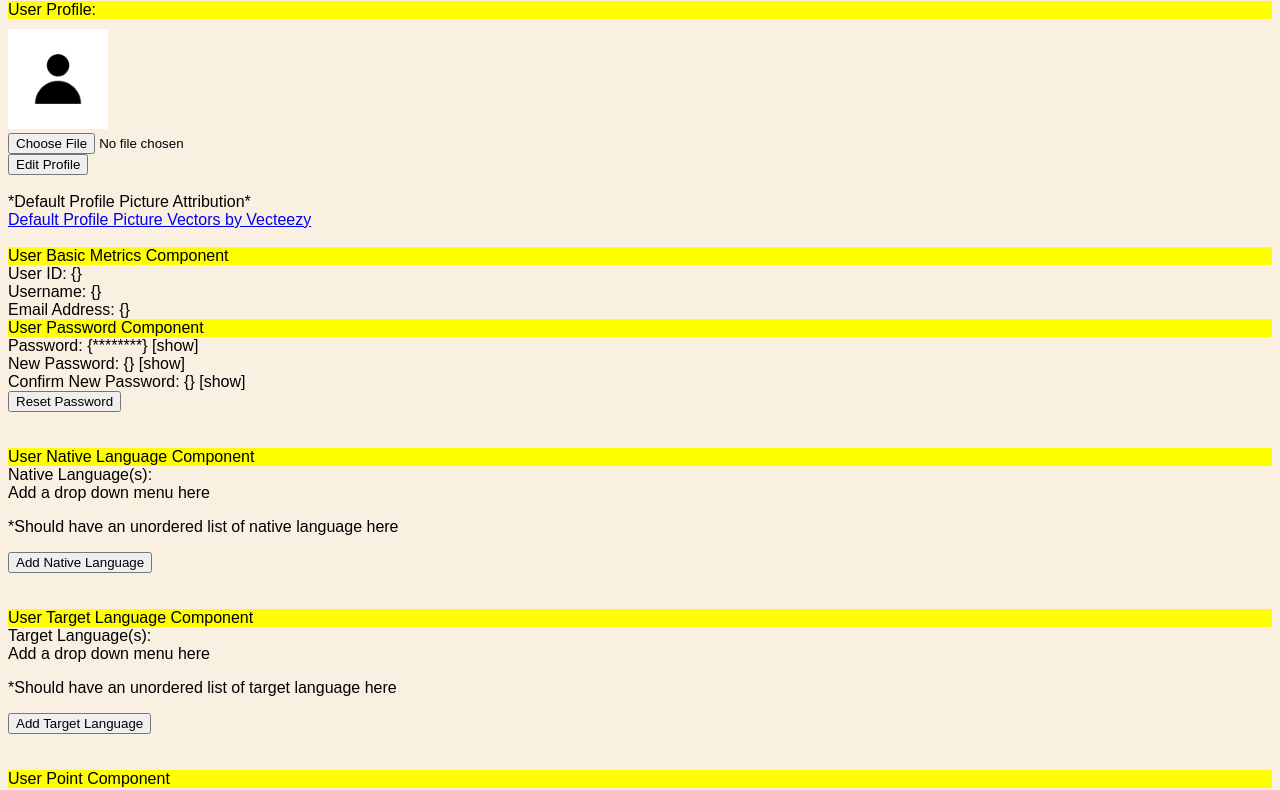
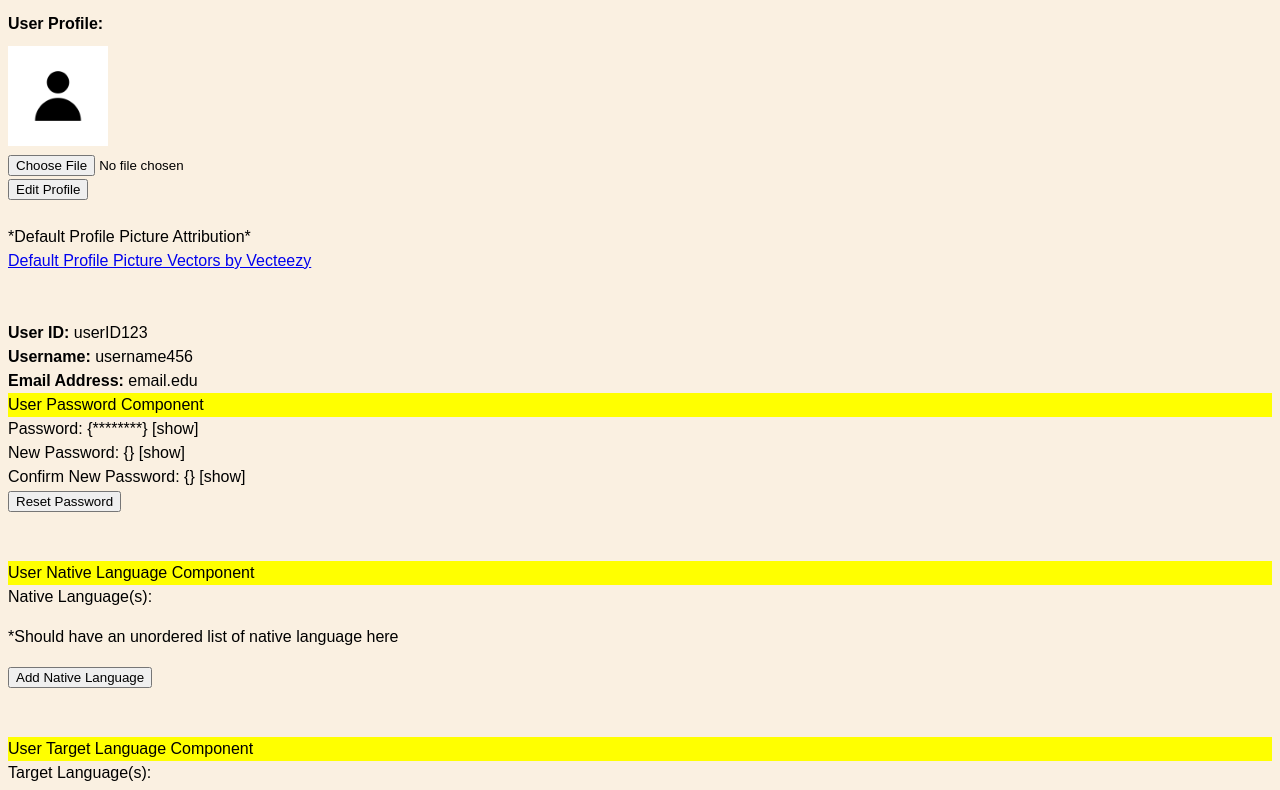
Before and after one commit to JianmingLinUMass/ms02, a plain HTML site: page front-end/ProgressTracking/progress-tracking.html in a window 1280 px wide. Shown: the part 87-877 px from the top of the page. Drawn offline with Linux system fonts and the light colour scheme.

Commit message:
updated user basic metrics component; though the feature does not quite use database yet.

```diff
--- a/front-end/ProgressTracking/components/AppControlComponent/AppControlComponent.js
+++ b/front-end/ProgressTracking/components/AppControlComponent/AppControlComponent.js
@@ -50,7 +50,7 @@ export class AppControlComponent {
 
     #setupContentInContainer() {
         this.#container.innerHTML = `
-        <h1>Welcome to the User Page, {username}.</h1>
+        <h1>Welcome to the User Page!</h1>
         <div id="viewContainer"></div>`;
     }
 
--- a/front-end/ProgressTracking/components/UserBasicMetricsComponent/UserBasicMetricsComponent.js
+++ b/front-end/ProgressTracking/components/UserBasicMetricsComponent/UserBasicMetricsComponent.js
@@ -8,6 +8,10 @@ export class UserBasicMetricsComponent extends BaseComponent{
     constructor() {
         super();
         this.loadCSS('UserBasicMetricsComponent');
+
+        this.userID = "userID123";
+        this.username = "username456";
+        this.emailAddress = "email.edu";
     }
 
     render() {
@@ -27,13 +31,36 @@ export class UserBasicMetricsComponent extends BaseComponent{
 
     #setupContentInContainer() {
         this.#container.innerHTML = `
-        <div id="TO-DO">User Basic Metrics Component</div>
-        <div>User ID: {}</div>
-        <div>Username: {}</div>
-        <div>Email Address: {}</div>`;
+        <br>
+        <div><b>User ID:</b>
+            <span id="user-id"></span>
+        </div>
+        <div><b>Username:</b>
+            <span id="username">username456</span>
+        </div>
+        <div><b>Email Address:</b>
+            <span id="email-address">email.edu</span>
+        </div>`;
     }
 
     #attachEventListeners() {
+        const userIdSpan = this.#container.querySelector('#user-id');
+        const usernameSpan = this.#container.querySelector('#username');
+        const userEmailAddressSpan = this.#container.querySelector('#email-address');
 
+        userIdSpan.innerHTML = this.userID;
+        usernameSpan.innerHTML = this.username;
+        userEmailAddressSpan.innerHTML = this.emailAddress;
+
+        this.#publishStoreUserMetrics(this.userID);       // store user id as an user metrics
+        this.#publishStoreUserMetrics(this.username);     // store username as an user metrics
+        this.#publishStoreUserMetrics(this.emailAddress); // store user email address as an user metrics
+
+        // *To-Do: enable load user metrics here, if needed*
+    }
+
+    #publishStoreUserMetrics(userMetrics) {
+        const hub = EventHub.getInstance();
+        hub.publish(Events.StoreBasicMetrics, { userMetrics });
     }
 }
--- a/front-end/ProgressTracking/components/UserNativeLanguageComponent/UserNativeLanguageComponent.js
+++ b/front-end/ProgressTracking/components/UserNativeLanguageComponent/UserNativeLanguageComponent.js
@@ -30,9 +30,8 @@ export class UserNativeLanguageComponent extends BaseComponent {
         <br><br>
         <div id="TO-DO">User Native Language Component</div>
         <div>Native Language(s):</div>
-        <div>Add a drop down menu here</div>
         <p>*Should have an unordered list of native language here</p>
-        <button>Add Native Language</button>`;
+        <button id="add-native-language-button">Add Native Language</button>`;
     }
 
     #attachEventListeners() {
--- a/front-end/ProgressTracking/components/UserPasswordComponent/UserPasswordComponent.js
+++ b/front-end/ProgressTracking/components/UserPasswordComponent/UserPasswordComponent.js
@@ -28,10 +28,10 @@ export class UserPasswordComponent extends BaseComponent {
     #setupContentInContainer() {
         this.#container.innerHTML = `
         <div id="TO-DO">User Password Component</div>
-        <div>Password: {********} [show]</div>
-        <div>New Password: {} [show]</div>
-        <div>Confirm New Password: {} [show]</div>
-        <button>Reset Password</button>`;
+        <div id="password">Password: {********} [show]</div>
+        <div id="new-password">New Password: {} [show]</div>
+        <div id="confirm-new-password">Confirm New Password: {} [show]</div>
+        <button id="reset-password-button">Reset Password</button>`;
     }
 
     #attachEventListeners() {
--- a/front-end/ProgressTracking/components/UserPointMetricsComponent/UserPointMetricsComponent.js
+++ b/front-end/ProgressTracking/components/UserPointMetricsComponent/UserPointMetricsComponent.js
@@ -29,10 +29,10 @@ export class UserPointMetricsComponent extends BaseComponent {
         this.#container.innerHTML = `
         <br><br>
         <div id="TO-DO">User Point Component</div>
-        <div>Level: {}</div>
-        <div>Daily Goal (in points): {} [edit]</div>
-        <div>Points Earned (from Learn Page): {}</div>
-        <div>Points Earned (from Exercise Page): {}</div>`;
+        <div id="level">Level: {}</div>
+        <div id="point-earned-from-learn-page">Points Earned (from Learn Page): {}</div>
+        <div id="point-earned-from-exercise-page">Points Earned (from Exercise Page): {}</div>
+        <br><br>`;
     }
 
     #attachEventListeners() {
--- a/front-end/ProgressTracking/components/UserProfileComponent/UserProfileComponent.js
+++ b/front-end/ProgressTracking/components/UserProfileComponent/UserProfileComponent.js
@@ -27,7 +27,7 @@ export class UserProfileComponent extends BaseComponent {
 
     #setupContentInContainer() {
         this.#container.innerHTML = `
-        <div id="TO-DO">User Profile:</div>
+        <div><b>User Profile:</b></div>
         <img src="../../front-end/ProgressTracking/components/UserProfileComponent/profile-picture.jpg" alt="Default Profile" id="profile-picture">
         <form enctype="multipart/form-data">
             <input type="file" accept="image/*" id="edit-profile-input"/>
@@ -77,7 +77,6 @@ export class UserProfileComponent extends BaseComponent {
         hub.publish(Events.LoadProfile, {});
     }
 
-
     #clearInputs(editProfileInput) {
         editProfileInput.value = '';
     }
--- a/front-end/ProgressTracking/components/UserTargetLanguageComponent/UserTargetLanguageComponent.js
+++ b/front-end/ProgressTracking/components/UserTargetLanguageComponent/UserTargetLanguageComponent.js
@@ -30,9 +30,8 @@ export class UserTargetLanguageComponent extends BaseComponent {
         <br><br>
         <div id="TO-DO">User Target Language Component</div>
         <div>Target Language(s):</div>
-        <div>Add a drop down menu here</div>
         <p>*Should have an unordered list of target language here</p>
-        <button>Add Target Language</button>`;
+        <button id="add-target-language-button">Add Target Language</button>`;
     }
 
     #attachEventListeners() {
--- a/front-end/ProgressTracking/eventHub/Events.js
+++ b/front-end/ProgressTracking/eventHub/Events.js
@@ -14,4 +14,14 @@ export const Events = {
     ClearProfile: 'ClearProfile',
     ClearProfileSuccess: 'ClearProfileSuccess',
     ClearProfileFailure: 'ClearProfileFailure',
-  };
+
+// ------------------------------------------------ Basic Metrics ------------------------------------------------
+    LoadBasicMetrics: 'LoadBasicMetrics',
+    LoadBasicMetricsSuccess: 'LoadBasicMetricsSuccess',
+    LoadBasicMetricsFailure: 'LoadBasicMetricsFailure',
+
+    StoreBasicMetrics: 'StoreBasicMetrics',
+    StoreBasicMetricsSuccess: 'StoreBasicMetricsSuccess',
+    StoreBasicMetricsFailure: 'StoreBasicMetricsFailure',
+
+};
--- a/front-end/ProgressTracking/progress-tracking.css
+++ b/front-end/ProgressTracking/progress-tracking.css
@@ -24,4 +24,5 @@ h1 {
 
 body {
     background-color: rgb(250, 240, 225);
+    line-height: 1.5;
 }
--- a/front-end/ProgressTracking/services/UserMetricsRepositoryService.js
+++ b/front-end/ProgressTracking/services/UserMetricsRepositoryService.js
@@ -7,8 +7,7 @@ export class UserMetricsRepositoryService extends Service {
     super();
     this.dbName = 'metricsDB';
     this.storeNames = ['userProfile', 'userBasic', 'userPassword',
-      'userNativeLan', 'userTargetLan', 'userPoint'];
-    this.profileStoreName = this.storeNames[0];
+                       'userNativeLan', 'userTargetLan', 'userPoint'];
     this.db = null;
 
     // Initialize the database
@@ -16,6 +15,7 @@ export class UserMetricsRepositoryService extends Service {
       .then(() => {
         // Load profile on initialization
         this.loadProfileFromDB();
+        //this.loadBasicFromDB(); // *To-Do: enable load user metrics here, if needed*
       })
       .catch(error => {
         console.error(error);
@@ -51,7 +51,7 @@ export class UserMetricsRepositoryService extends Service {
     }
   }
 
-  // ------------------------------------------------ Profile ------------------------------------------------
+  // ------------------------------------------------ User Profile ------------------------------------------------
   async clearProfile() {
     return new Promise((resolve, reject) => {
       const transaction = this.db.transaction([this.storeNames[0]], 'readwrite');
@@ -74,7 +74,9 @@ export class UserMetricsRepositoryService extends Service {
     return new Promise((resolve, reject) => {
       const transaction = this.db.transaction([this.storeNames[0]], 'readwrite');
       const store = transaction.objectStore(this.storeNames[0]);
-      const request = store.add(profile); // profile is a File object
+      const request = store.add(profile);
+      // profile should contain:
+      //   0: profile image (file object)
 
       request.onsuccess = () => {
         this.publish(Events.StoreProfileSuccess, profile);
@@ -120,18 +122,80 @@ export class UserMetricsRepositoryService extends Service {
     }
   }
 
-  // ------------------------------------------------ User id ------------------------------------------------
+  // ------------------------------------------------ User Basic ------------------------------------------------
+  // currently basic metrics are not stored in the database, since they are initialized before we load them from this db
+  // to enable this store function, complete pair it with loadBasicFromDB().
+  async storeBasic(basicMetrics) {
+    return new Promise((resolve, reject) => {
+      const transaction = this.db.transaction([this.storeNames[1]], 'readwrite');
+      const store = transaction.objectStore(this.storeNames[1]);
+      const request = store.add(basicMetrics);
+      // add one of the followings for each call of storeBasic()
+      //   0: user id
+      //   1: username
+      //   2: email address
+
+      request.onsuccess = () => {
+        this.publish(Events.StoreProfileSuccess, basicMetrics);
+        resolve('Basic metrics stored successfully');
+      };
+
+      request.onerror = () => {
+        this.publish(Events.StoreProfileFailure, basicMetrics);
+        reject('Error storing basic metrics');
+      };
+    });
+  }
+
+  // *To-Do: enable load user metrics here, if needed*
+  /*
+  async loadBasicFromDB() {
+    return new Promise((resolve, reject) => {
+      const transaction = this.db.transaction([this.storeNames[1]], 'readonly');
+      const store = transaction.objectStore(this.storeNames[1]);
+      const request = store.getAll();
+
+      request.onsuccess = event => {
+        console.log('result:', event.target.result)
+        if (event.target.result && event.target.result['0'] && event.target.result['1'] && event.target.result['2']) {
+          const profile = event.target.result['0'].file; // change this to user id, then duplicate twice for username and email address
+          this.publish(Events.LoadBasicMetricsSuccess, profile)
+          resolve(event.target.result['0'].file);
+        }
+      };
+
+      request.onerror = () => {
+        this.publish(Events.LoadBasicMetricsFailure);
+        reject('Error retrieving basic metrics');
+      };
+    });
+  }
+  */
+
+  // ------------------------------------------------ Add Subscriptions ------------------------------------------------
   addSubscriptions() {
+    // profile
     this.subscribe(Events.ClearProfile, data => {
       this.clearProfile();
-    })
-
+    });
     this.subscribe(Events.StoreProfile, data => {
       this.storeProfile(data);
     });
-
     this.subscribe(Events.LoadProfile, data => {
       this.loadProfileFromDB();
-    })
+    });
+
+    // basic metrics
+    this.subscribe(Events.StoreBasicMetrics, data => {
+      this.storeBasic(data);
+    });
+    // *To-Do: enable load user metrics here, if needed*
+    /*
+    this.subscribe(Events.LoadBasicMetrics, data => {
+      this.loadBasicFromDB();
+    });
+    */
+
+
   }
 }
```
Also changed, not shown: front-end/ProgressTracking/components/UserProfileComponent/test.png (deleted).
